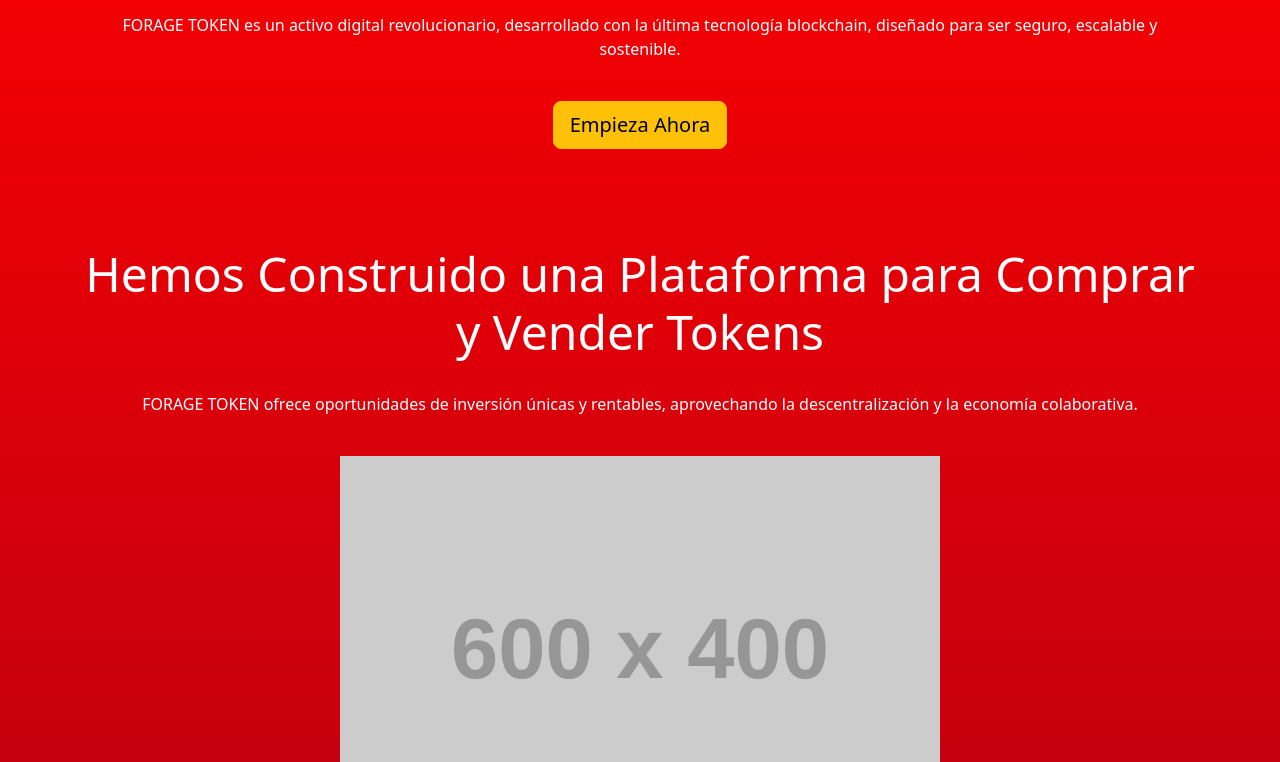
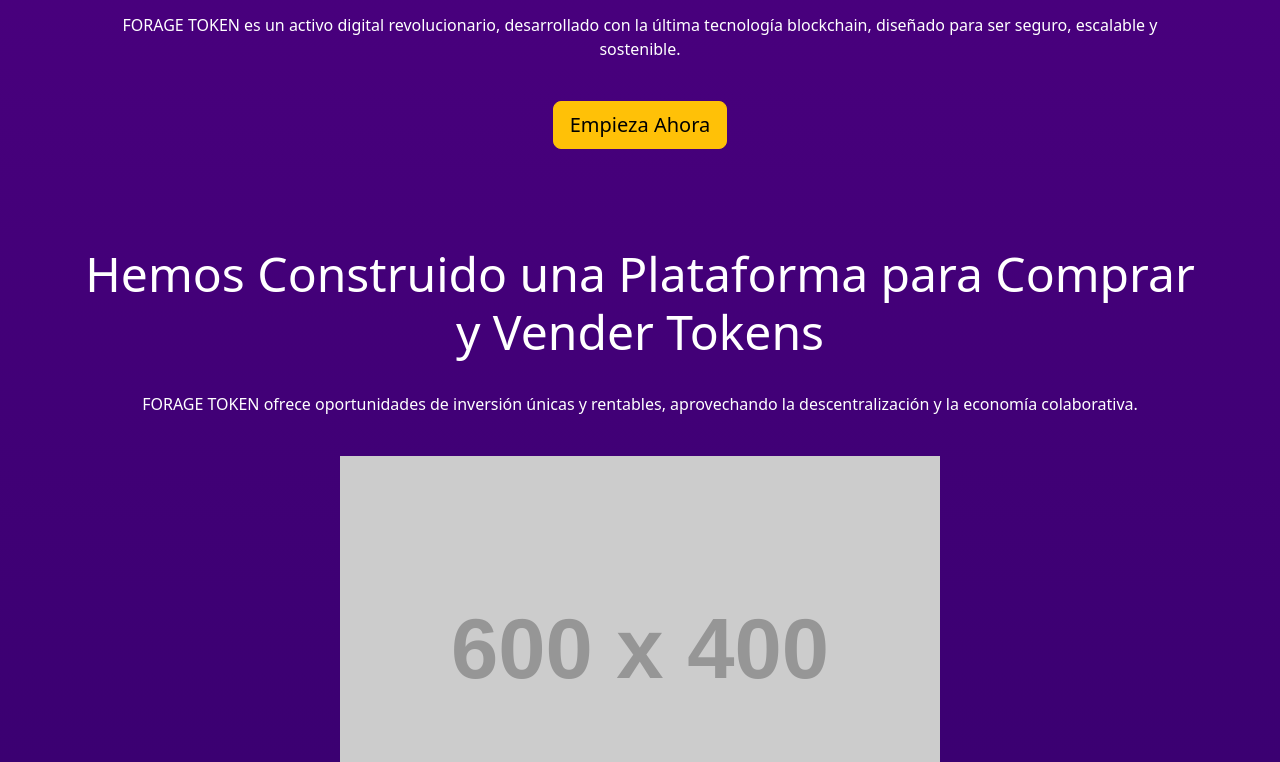
Before and after one commit to alfredoeduran/FORAGE, a plain HTML site: page web3.html in a window 1280 px wide. Shown: the part 225-987 px from the top of the page. Drawn offline with nearby package versions, Linux system fonts and the light colour scheme; placeholder pictures from the web are drawn by us.

Commit message:
ajuste de color

```diff
--- a/web3.html
+++ b/web3.html
@@ -7,7 +7,7 @@
     <title>FORAGE TOKEN - Tu Camino hacia la Riqueza Digital</title>
     <style>
         body {
-            background: linear-gradient(to bottom, red, #000040);
+            background: linear-gradient(to bottom, #4c0080, #000040);
             color: white;
         }
         .navbar-brand {
```
